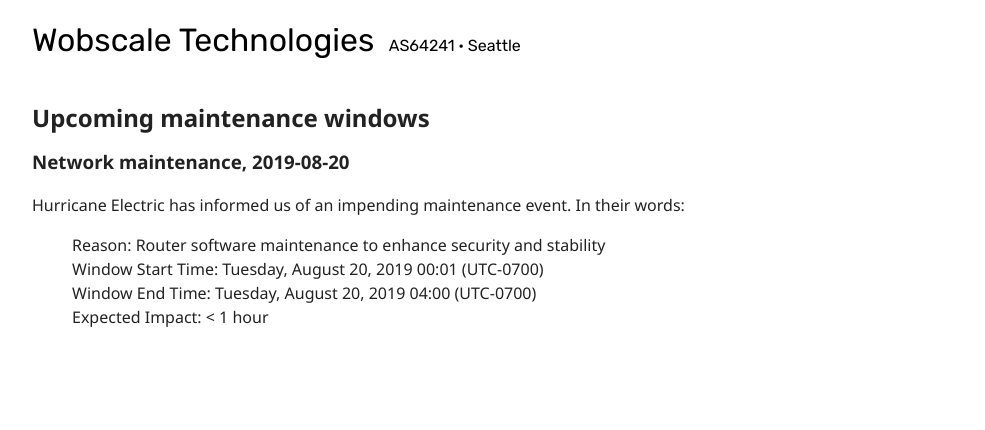
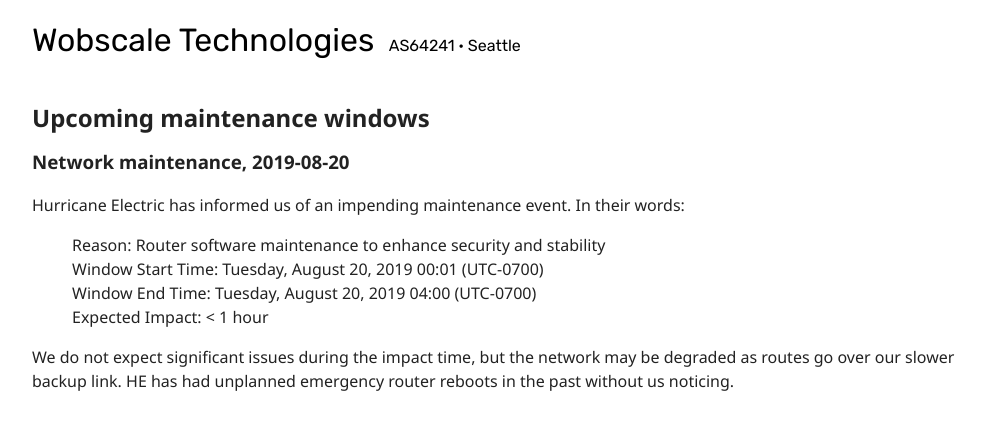
Before and after one commit to wobscale/status.wobscale.website, a Jekyll site: the page built from index.md, in a window 1280 px wide. Shown: the top 430 px of the page, without its empty margins (128-1113 px from the left). Built offline with Jekyll 4.4.1, drawn with Linux system fonts in a browser that asks for light colours; our own code applies the rules of GitHub Pages for plain Markdown files.

Commit message:
Add impact note for HE maintenance

```diff
--- a/index.md
+++ b/index.md
@@ -12,3 +12,5 @@ Hurricane Electric has informed us of an impending maintenance event. In their w
 > Window Start Time: Tuesday, August 20, 2019 00:01 (UTC-0700) <br />
 > Window End Time: Tuesday, August 20, 2019 04:00 (UTC-0700) <br />
 > Expected Impact: < 1 hour <br />
+
+We do not expect significant issues during the impact time, but the network may be degraded as routes go over our slower backup link. HE has had unplanned emergency router reboots in the past without us noticing.
```
